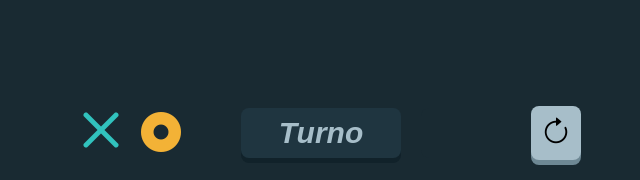
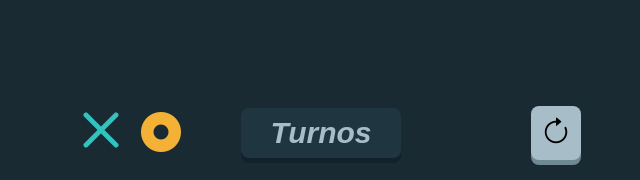
Before and after one commit to PedroFDias/Jogo-Da-Velha, a plain HTML site: page index.html in a window 1280 px wide. Shown: the top 180 px of the page, 319-959 px from the left. Drawn offline with nearby package versions, Linux system fonts and the light colour scheme.

Commit message:
Adicionando s em Turno

```diff
--- a/index.html
+++ b/index.html
@@ -15,7 +15,7 @@
                 <i id="O-cabecalho" class="bi bi-record-circle-fill"></i>
             </div>
             <div id="vez">
-                <i id="vezicon">Turno</i></div>
+                <i id="vezicon">Turnos</i></div>
             <div id="reiniciar">
                 <i onclick="jogo.ResetarTabu()" id="restart" class="bi bi-arrow-clockwise"></i>
             </div>
```
